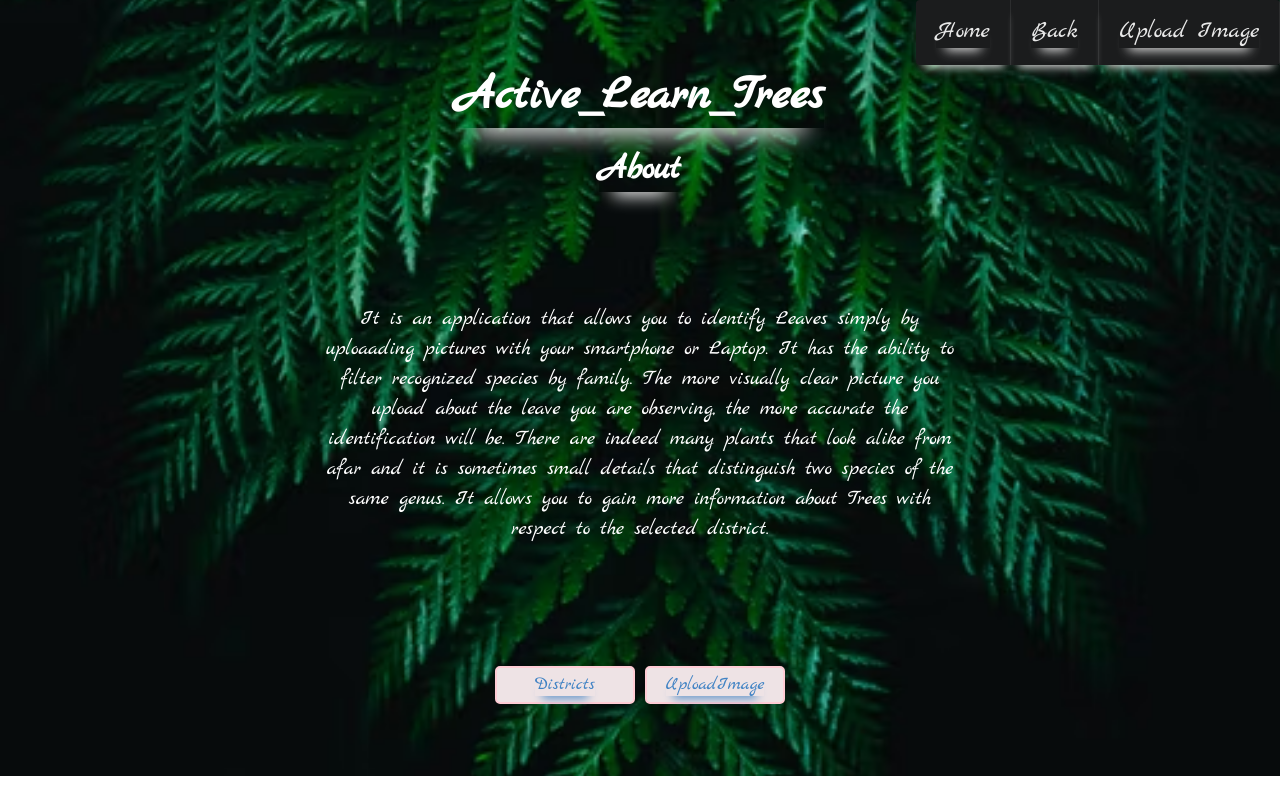
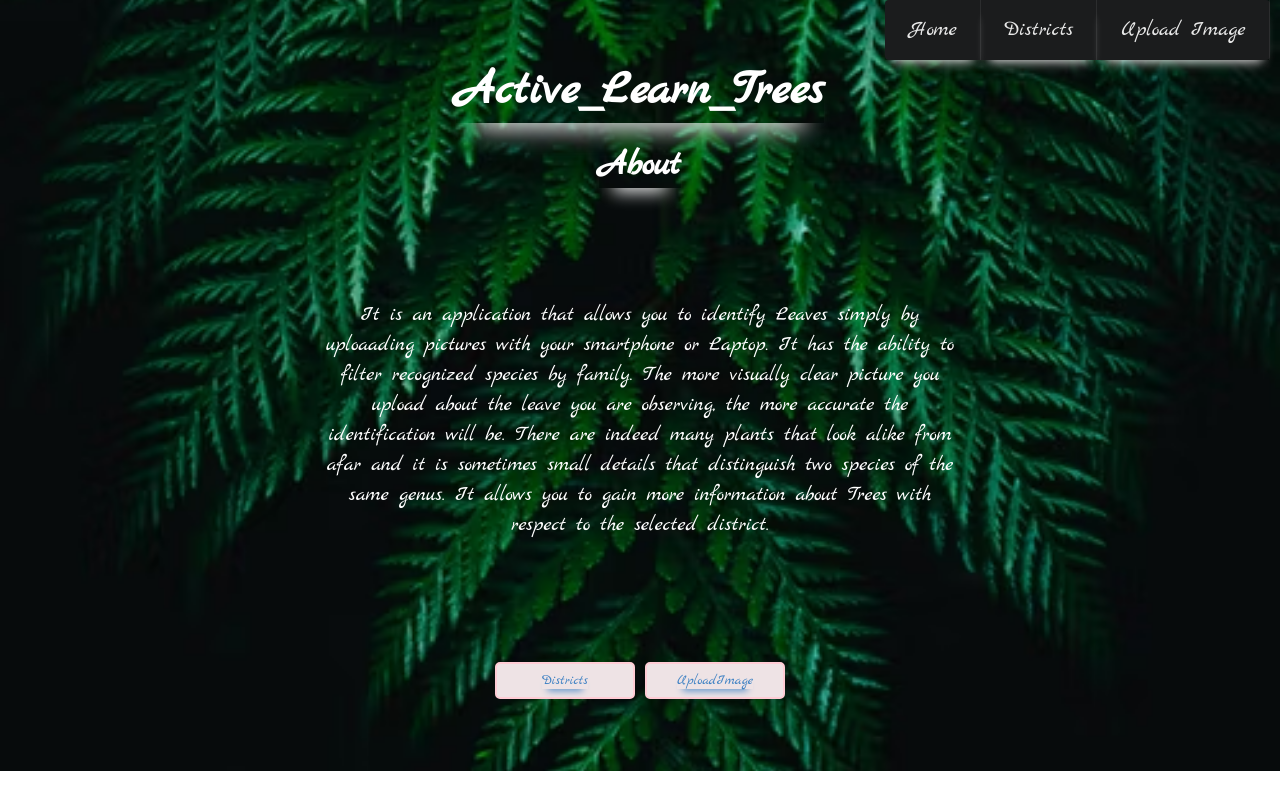
Before and after one commit to TechLabs-Berlin/st22-active-learn-trees, a React (Create React App) app in the folder firsttry/: page / in a window 1280 px wide. Built offline with nearby package versions, Linux system fonts and the light colour scheme; a web font is replaced by a local one.

Commit message:
changed normal navbar to reponsive

```diff
--- a/firsttry/public/index.html
+++ b/firsttry/public/index.html
@@ -26,5 +26,9 @@
   </head>
   <body>
     <div  id="root" style = 'background-color: black'></div>
+
+    <script src="https://cdn.jsdelivr.net/npm/@popperjs/core@2.11.5/dist/umd/popper.min.js" integrity="sha384-Xe+8cL9oJa6tN/veChSP7q+mnSPaj5Bcu9mPX5F5xIGE0DVittaqT5lorf0EI7Vk" crossorigin="anonymous"></script>
+    <script src="https://cdn.jsdelivr.net/npm/bootstrap@5.2.0-beta1/dist/js/bootstrap.min.js" integrity="sha384-kjU+l4N0Yf4ZOJErLsIcvOU2qSb74wXpOhqTvwVx3OElZRweTnQ6d31fXEoRD1Jy" crossorigin="anonymous"></script>
+
   </body>
 </html>
--- /dev/null
+++ b/firsttry/src/Components/Navbar.css
@@ -0,0 +1,28 @@
+.bg-dark{
+
+    --bs-bg-opacity: 0;
+}
+
+.navbar-collapse{
+    flex-grow: 0;
+}
+.item{
+    font-size: 1.5em;
+}
+
+
+
+@media (max-width: 992px) {
+ .menu {
+    display: flex;
+    flex-direction: column;
+    align-items: flex-end;
+    justify-content: flex-end;
+  }
+  .ui.inverted.menu{
+    background:inherit;
+  }
+  .item{
+    font-size: 1em;
+}
+}
--- a/firsttry/src/Components/Navbar.js
+++ b/firsttry/src/Components/Navbar.js
@@ -1,31 +1,46 @@
 import React from "react";
 import { Link } from "react-router-dom";
+import './Navbar.css';
 
 const Navbar = () => {
     return(
-        <div>
-            <nav>
+        <>
+        <nav className="navbar sticky-top navbar-expand-lg navbar-dark bg-dark">
+        <div class="container-fluid">
+    <a class="navbar-brand" href="#"></a>
+    <button class="navbar-toggler" type="button" data-bs-toggle="collapse" data-bs-target="#navbarTogglerDemo02" aria-controls="navbarTogglerDemo02" aria-expanded="false" aria-label="Toggle navigation">
+      <span class="navbar-toggler-icon"></span>
+    </button>
+    <div class="collapse navbar-collapse" id="navbarTogglerDemo02">
+      <ul class="navbar-nav me-auto mb-2 mb-lg-0">
                   <div className='menu'>
+                    <div className="navbar">
                       <div className="ui inverted menu">
-            <a className="item">
+                        <li>
                           <Link to = '/'>
-                Home
+                            <a className="item">Home</a>
                           </Link>
-            </a>
-            <a className="item">
+                        </li>
+                        <li>
                           <Link to = '/district'>
-                Back
+                            <a className="item">Districts</a>
                           </Link>
-            </a>
-            <a className="item">
+                        </li>
+                        <li>
                         <Link to = '/uploadImage'>
-                Upload Image
+                          <a className="item"> Upload Image </a>
                         </Link>
-            </a>
+                        </li>
+                      </div>
+                    </div>
+                </div>
+
+
+              </ul>
              </div>
           </div>
         </nav>
-        </div>
+        </>
     )
 };
 
--- a/firsttry/src/Pages/District/District.css
+++ b/firsttry/src/Pages/District/District.css
@@ -199,13 +199,13 @@ section {
 
 
 
-  .menu {
+  /* .menu {
     display: flex;
     align-items: flex-end;
     justify-content: end;
-  }
+  } */
   a {
     box-shadow: 0 0.5em 0.5em -0.4em;
     font-family: 'Marck Script', cursive;
-    font-size: 1.3em;
+    /* font-size: 1.3em; */
   }
```
Also changed, not shown: firsttry/src/Pages/District1/District1.css (+4 -4 lines). Lines whose indentation alone changed are shown as unchanged.
